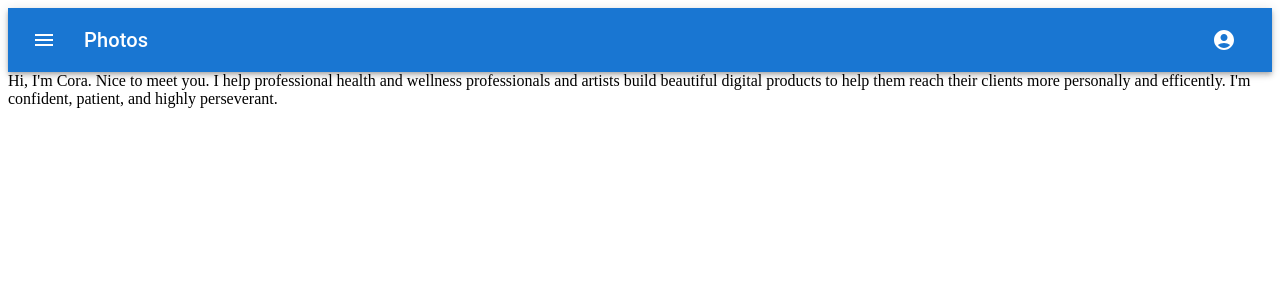
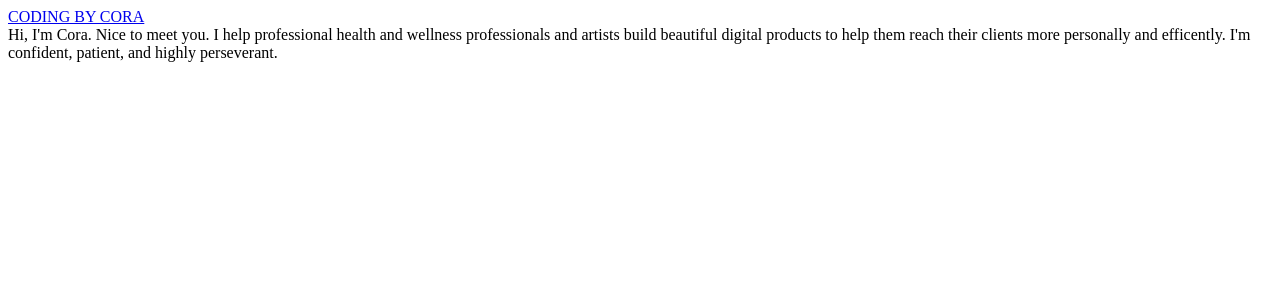
Before and after one commit to rachelcorawood/coding-by-cora, a React (Vite) app: page / in a window 1280 px wide. Shown: the top 300 px of the page. Built offline with nearby package versions, Linux system fonts and the light colour scheme.

Commit message:
current navbar

```diff
--- a/package.json
+++ b/package.json
@@ -19,6 +19,7 @@
     "framer-motion": "^10.16.4",
     "react": "^18.2.0",
     "react-dom": "^18.2.0",
+    "react-router-dom": "^6.16.0",
     "styled-components": "^5.3.11"
   },
   "devDependencies": {
--- a/src/components/HomePage.jsx
+++ b/src/components/HomePage.jsx
@@ -1,11 +1,11 @@
 import React from "react";
 import AboutMe from "./AboutMe";
-import Sitebar from "./Sitebar";
+import Navbar from "./Navbar";
 
 export default function HomePage() {
   return (
     <div>
-      <Sitebar />
+      <Navbar />
       <AboutMe/>
     </div>
 
--- /dev/null
+++ b/src/components/Navbar.jsx
@@ -0,0 +1,20 @@
+import React from 'react'
+import { Link } from 'react-router-dom'
+// import { Button } from './Button'
+import './Navbar.css'
+// import Dropdown from './Dropdown'
+
+
+export default function Navbar() {
+
+  return (
+    <>
+      <nav className='navbar'>
+        <Link to='/' className='navbar-logo'>
+          CODING BY CORA
+        </Link>
+      </nav>
+    </>
+
+  );
+}
--- a/src/components/Sitebar.jsx
+++ /dev/null
@@ -1,80 +0,0 @@
-import * as React from 'react';
-import AppBar from '@mui/material/AppBar';
-import Box from '@mui/material/Box';
-import Toolbar from '@mui/material/Toolbar';
-import Typography from '@mui/material/Typography';
-import IconButton from '@mui/material/IconButton';
-import MenuIcon from '@mui/icons-material/Menu';
-import AccountCircle from '@mui/icons-material/AccountCircle';
-import MenuItem from '@mui/material/MenuItem';
-import Menu from '@mui/material/Menu';
-
-export default function Sitebar() {
-  const [auth, setAuth] = React.useState(true);
-  const [anchorEl, setAnchorEl] = React.useState(null);
-
-  const handleChange = (event) => {
-    setAuth(event.target.checked);
-  };
-
-  const handleMenu = (event) => {
-    setAnchorEl(event.currentTarget);
-  };
-
-  const handleClose = () => {
-    setAnchorEl(null);
-  };
-
-  return (
-    <Box sx={{ flexGrow: 1 }}>
-      <AppBar position="static">
-        <Toolbar>
-          <IconButton
-            size="large"
-            edge="start"
-            color="inherit"
-            aria-label="menu"
-            sx={{ mr: 2 }}
-          >
-            <MenuIcon />
-          </IconButton>
-          <Typography variant="h6" component="div" sx={{ flexGrow: 1 }}>
-            Photos
-          </Typography>
-          {auth && (
-            <div>
-              <IconButton
-                size="large"
-                aria-label="account of current user"
-                aria-controls="menu-appbar"
-                aria-haspopup="true"
-                onClick={handleMenu}
-                color="inherit"
-              >
-                <AccountCircle />
-              </IconButton>
-              <Menu
-                id="menu-appbar"
-                anchorEl={anchorEl}
-                anchorOrigin={{
-                  vertical: 'top',
-                  horizontal: 'right',
-                }}
-                keepMounted
-                transformOrigin={{
-                  vertical: 'top',
-                  horizontal: 'right',
-                }}
-                open={Boolean(anchorEl)}
-                onClose={handleClose}
-              >
-                <MenuItem onClick={handleClose}>Profile</MenuItem>
-                <MenuItem onClick={handleClose}>My account</MenuItem>
-              </Menu>
-            </div>
-          )}
-        </Toolbar>
-      </AppBar>
-    </Box>
-  );
-}
--- a/src/main.jsx
+++ b/src/main.jsx
@@ -1,9 +1,10 @@
 import React from 'react'
 import ReactDOM from 'react-dom/client'
 import HomePage from './components/HomePage.jsx'
+import { BrowserRouter } from 'react-router-dom'
 
 ReactDOM.createRoot(document.getElementById('root')).render(
-  <React.StrictMode>
+  <BrowserRouter>
     <HomePage />
-  </React.StrictMode>,
+  </BrowserRouter>,
 )
```
Also changed, not shown: src/components/Button.css (added), src/components/Button.js (added), src/components/Dropdown.css (added), src/components/Dropdown.jsx (added), src/components/Navbar.css (added), 1 other file (tests, documents, lock files or other folders).
